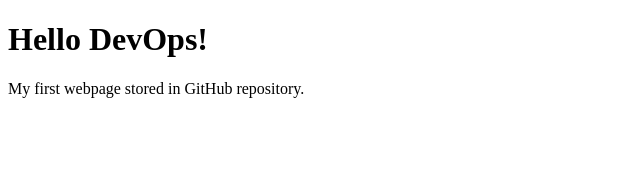
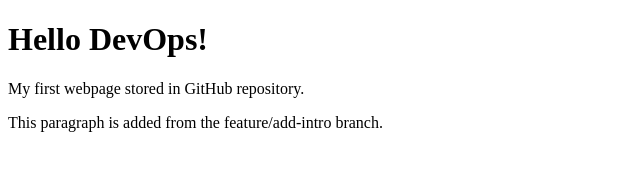
Before and after one commit to Aishwarya765/my-webpage, a plain HTML site: page index.html in a window 1280 px wide. Shown: the whole page, without its empty margins (0-640 px from the left). Drawn offline with Linux system fonts and the light colour scheme.

Commit message:
Add intro paragraph in feature branch

```diff
--- a/index.html
+++ b/index.html
@@ -7,5 +7,7 @@
 <body>
     <h1>Hello DevOps!</h1>
     <p>My first webpage stored in GitHub repository.</p>
+    <p>This paragraph is added from the feature/add-intro branch.</p>
+
 </body>
 </html>
```
